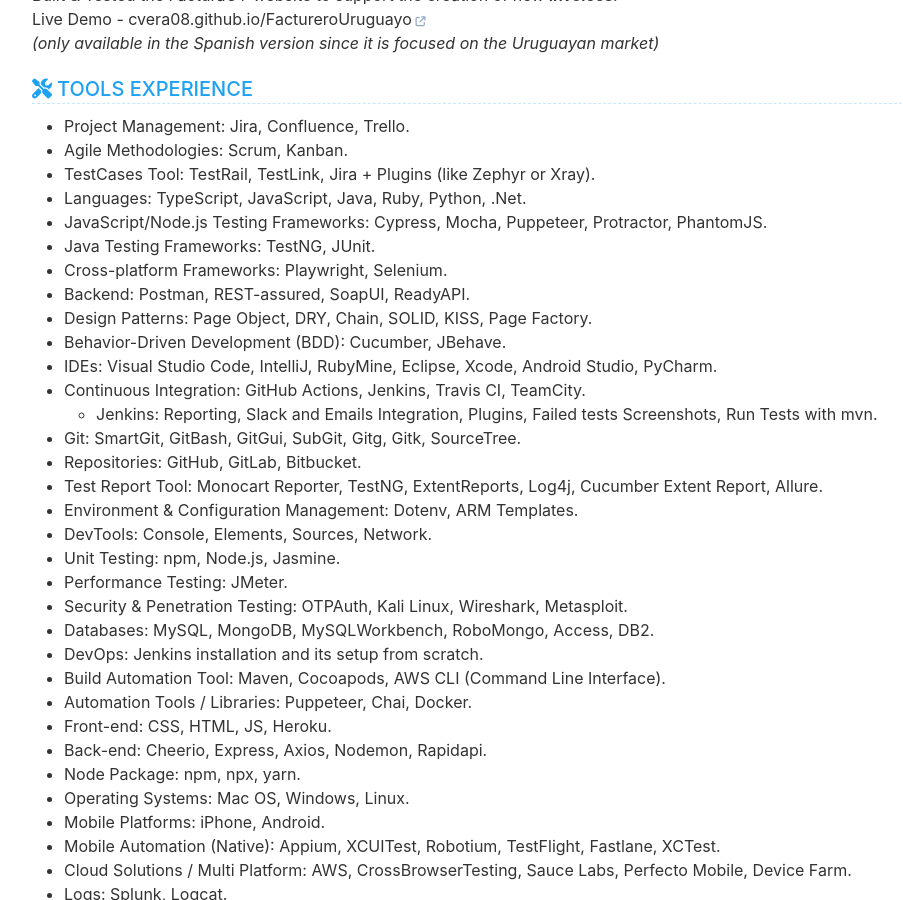
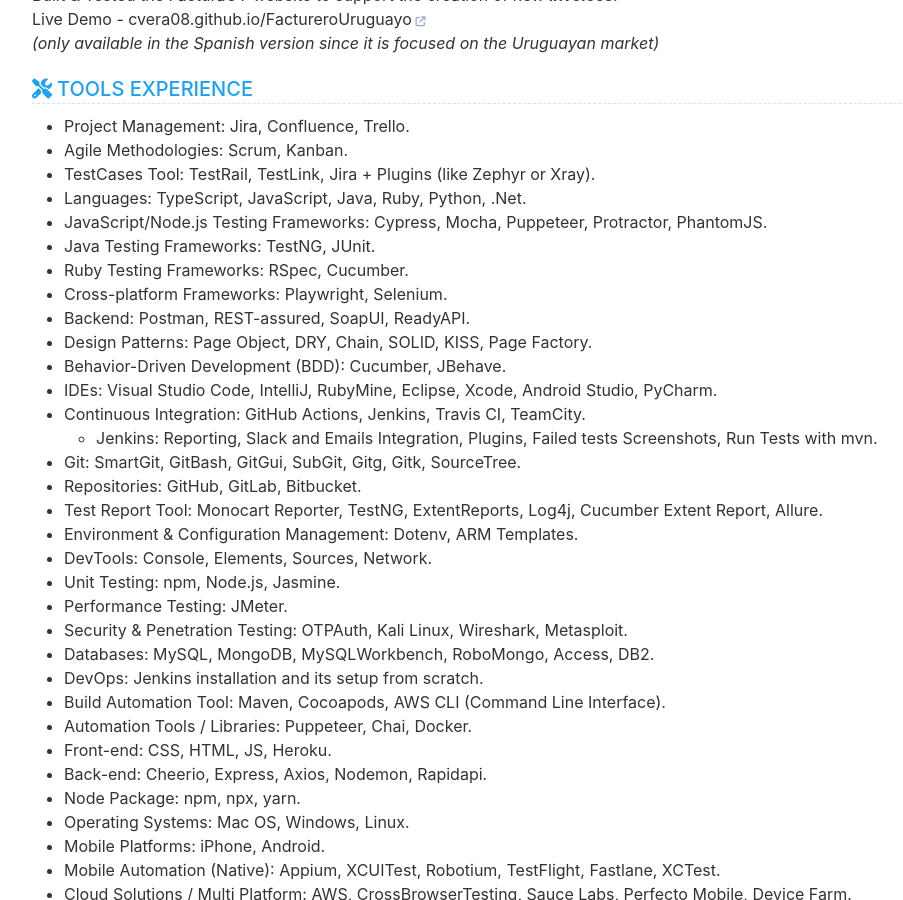
Before and after one commit to cvera08/full-resume, a Jekyll site: the page built from index.html, in a window 1280 px wide and 900 px high, scrolled down 4107 px. Shown: the whole window, without its empty margins (148-1051 px from the left). Built offline with Jekyll 4.4.1, drawn with Linux system fonts in a browser that asks for light colours.

Commit message:
feat: ruby testing fws

```diff
--- a/_data/data.yml
+++ b/_data/data.yml
@@ -268,6 +268,7 @@ organization:
     - Languages: TypeScript, JavaScript, Java, Ruby, Python, .Net.
     - JavaScript/Node.js Testing Frameworks: Cypress, Mocha, Puppeteer, Protractor, PhantomJS.
     - Java Testing Frameworks: TestNG, JUnit.
+    - Ruby Testing Frameworks: RSpec, Cucumber.
     - Cross-platform Frameworks: Playwright, Selenium.
     - Backend: Postman, REST-assured, SoapUI, ReadyAPI.
     - Design Patterns: Page Object, DRY, Chain, SOLID, KISS, Page Factory.
```
